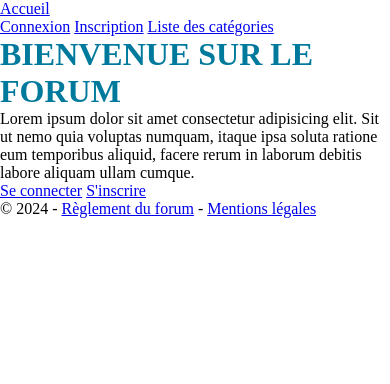
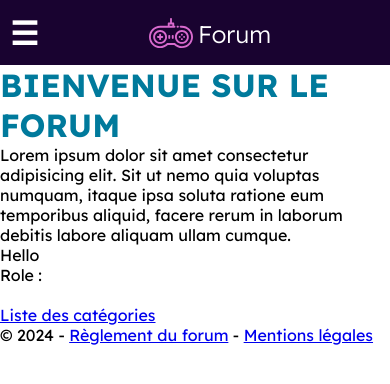
Before and after one commit to AlexGthr/exerciceForum, a PHP site: page / in a window 390 px wide. Shown: the top 384 px of the page. Run offline with PHP 8.4, Linux system fonts and the light colour scheme; some libraries are stand-ins or nearby versions.

Commit message:
Création de la navbar mobile avec gestion du role de l'utilisateur pour l'affichage du menu.

```diff
--- a/forumPlateau_V2/controller/SecurityController.php
+++ b/forumPlateau_V2/controller/SecurityController.php
@@ -122,7 +122,7 @@ class SecurityController extends AbstractController{
 
                         // Je crée ensuite un message personnalisé en Session, pour confirmer l'inscription et je redirige vers le login
                         Session::addFlash("message", "Sign Up success !");
-                        $this->redirectTo("security", "register");
+                        $this->redirectTo("security", "login");
                         exit;
                     } elseif ($pass1 !== $pass2) {
 
--- a/forumPlateau_V2/public/css/style.css
+++ b/forumPlateau_V2/public/css/style.css
@@ -1,8 +1,124 @@
+@import url('https://fonts.googleapis.com/css2?family=Lexend:wght@100..900&display=swap');
+
 * {
     margin: 0;
     padding: 0;
     box-sizing: border-box;
+    font-family: "Lexend", sans-serif;;
 }
+
+
+/* ******************************
+        Variable CSS
+   ****************************** */
+
+:root {
+
+    --first-color: hsl(0, 0%, 100%);
+    --first-color-rose: hsl(306, 59%, 63%);
+    --second-color-rose: hsl(306, 58%, 69%);
+    --first-color-yellow: hsl(47, 100%, 49%);
+    --second-color-yellow: hsl(47, 100%, 52%);
+    --bg-border: hsl(291, 16%, 31%);
+    --bg-header-footer: hsl(269, 89%, 10%);
+    --bg-navBar: hsl(269, 92%, 10%, 0.75);
+    --bg-form: hsl(291, 60%, 13%);
+
+}
+
+@media only screen and (min-width: 320px) {
+
+.nav_mobile {
+    background-color: var(--bg-header-footer);
+    width: 100%;
+    height: 65px;
+    display: flex;
+    justify-content: space-between;
+    align-items: center;
+    padding: 0 10px;
+}
+
+.nav_title a {
+    display: flex;
+    align-items: end;
+    gap: 5px;
+    text-decoration: none;
+}
+
+nav h1 {
+    color: var(--first-color);
+    font-weight: 300;
+}
+
+.nav_avatar {
+    height: 50px;
+    width: 50px;
+}
+
+.nav_burger {
+    display: flex;
+    flex-direction: column;
+    width: 30px;
+}
+
+.nav_liste {
+    position: absolute;
+    left: -100%;
+    top: 0px;
+    height: 100vh;
+    width: 75%;
+    background-color: var(--bg-navBar);
+    backdrop-filter: blur(8px);
+    display: flex;
+    justify-content: center;
+    align-items: center;
+    flex-direction: column;
+    transition: 0.5s;
+}
+
+.nav_liste li {
+    display: flex;
+    flex-direction: column;
+    justify-content: center;
+    align-items: center;
+    padding: 20px 0;
+    font-size: 36px;
+    font-weight: bold;
+    z-index: 1;
+}
+
+.nav_liste li a {
+    color: var(--first-color);
+    text-decoration: none;
+}
+
+
+#icons {
+    display: block;
+    font-size: 2em;
+    font-weight: bold;
+    z-index: 5;
+}
+#icons:before {
+    content: "\2630";
+    color: var(--first-color);
+    font-size: 1em;
+}
+
+.nav_burger.active .nav_liste{
+    left: 0;
+    z-index: 2;
+}
+
+.nav_burger.active #icons:before {
+    content: "\2715";
+}
+
+.nav_logo {
+    height: 20vh;
+    width: 40vw;
+}
+
 
 h1 {
     color: rgb(0, 122, 156);
@@ -18,3 +134,5 @@ h1 {
     height: 100px;
     width: 100px;
 }
+
+}
--- a/forumPlateau_V2/public/js/script.js
+++ b/forumPlateau_V2/public/js/script.js
@@ -0,0 +1,13 @@
+let icons = document.querySelector('#icons')
+let nav = document.querySelector('.nav_burger')
+let links = document.querySelectorAll('nav li')
+
+icons.addEventListener("click", () => {
+    nav.classList.toggle("active");
+})
+
+links.forEach((link) => {
+    link.addEventListener("click", () => {
+        nav.classList.remove("active");
+    })
+})
--- a/forumPlateau_V2/view/home.php
+++ b/forumPlateau_V2/view/home.php
@@ -2,7 +2,8 @@
 
 <p>Lorem ipsum dolor sit amet consectetur adipisicing elit. Sit ut nemo quia voluptas numquam, itaque ipsa soluta ratione eum temporibus aliquid, facere rerum in laborum debitis labore aliquam ullam cumque.</p>
 
-<p>
-    <a href="index.php?ctrl=security&action=login">Se connecter</a>
-    <a href="index.php?ctrl=security&action=register">S'inscrire</a>
-</p>
+<p> Hello <?php if(App\Session::getUser()) { echo App\Session::getUser()->getNickName(); }?></p>
+
+<p> Role : <?php if(App\Session::getUser()) { echo App\Session::getUser()->getRole(); }?></p><br>
+
+<a href="index.php?ctrl=forum&action=index">Liste des catégories</a>
--- a/forumPlateau_V2/view/layout.php
+++ b/forumPlateau_V2/view/layout.php
@@ -18,32 +18,57 @@
                 <h3 class="message" style="color: green"><?= App\Session::getFlash("success") ?></h3>
                 <header>
                     <nav>
-                        <div id="nav-left">
-                            <a href="index.php">Accueil</a>
-                            <?php
-                            if(App\Session::isAdmin()){
-                                ?>
-                                <a href="index.php?ctrl=home&action=users">Voir la liste des gens</a>
+                        <div class="nav_mobile">
+
+                        <div class="nav_burger">
+                            <ul class="nav_liste">
+
+                                 <!-- Si l'utilisateur est connecté, on affiche ce menu -->
+                                <?php if(App\Session::getUser()) { ?>
+
+                                    <li><a href="index.php">Home</a></li>
+                                    <li><a href="index.php?ctrl=security&action=profile">My profile</a></li>
+                                    <li><a href="#">Contact</a></li>
+                                    <li><a href="index.php?ctrl=security&action=logout">Logout</a></li>
+
+                                 <!-- Si l'utilisateur n'est pas connecté, on affiche ce menu -->
+                                <?php } else { ?>
+
+                                    <li><a href="index.php">Home</a></li>
+                                    <li><a href="index.php?ctrl=security&action=register">Sign Up</a></li>
+                                    <li><a href="index.php?ctrl=security&action=login">Login</a></li>
+                                    <li><a href="#">Contact</a></li>
+
+                                <?php } ?>
+
+                                 <!-- Si l'utilisateur est un Admin, on ajoute ces pages  -->
+                                <?php if(App\Session::isAdmin()) { ?>
+
+                                    <li><a href="index.php?ctrl=security&action=users">List Users</a></li>
+
+                                <?php } ?>
+
+                                <li><img class="nav_logo" src="./public/img/gamepad.svg" title="logo menu"></li>
+                            </ul>
+                            <div id="icons"></div>
+                        </div>
+
+                            <div class="nav_title">
+                                <a href="index.php">
+                                    <img src="./public/img/gamepad.svg" title="gamepad title">
+                                    <h1> Forum </h1>
+                                </a>
+                            </div>
+
+                            <?php if(App\Session::getUser()) { ?>
+
+                                <img class="nav_avatar" src="<?= App\Session::getUser()->getAvatar(); ?>" title="avatar user">
+
+                            <?php } else { ?>
+
+                                <i class="fa-regular fa-right-to-bracket"></i>
+
                             <?php } ?>
-                        </div>
-                        <div id="nav-right">
-                        <?php
-                            // si l'utilisateur est connecté
-                            if(App\Session::getUser()){
-                                ?>
-                                <a href="index.php?ctrl=security&action=profile"><span class="fas fa-user"></span>&nbsp;<?= App\Session::getUser()?></a>
-                                <p> Role : <?= App\Session::getUser()->getRole() ?></p>
-                                <a href="index.php?ctrl=security&action=logout">Déconnexion</a>
-                                <?php
-                            }
-                            else{
-                                ?>
-                                <a href="index.php?ctrl=security&action=login">Connexion</a>
-                                <a href="index.php?ctrl=security&action=register">Inscription</a>
-                                <a href="index.php?ctrl=forum&action=index">Liste des catégories</a>
-                            <?php
-                            }
-                        ?>
                         </div>
                     </nav>
                 </header>
```
Also changed, not shown: forumPlateau_V2/view/forum/login.php (+7 -0 lines), forumPlateau_V2/view/forum/register.php (+7 -0 lines), forumPlateau_V2/public/img/gamepad.svg (added).
